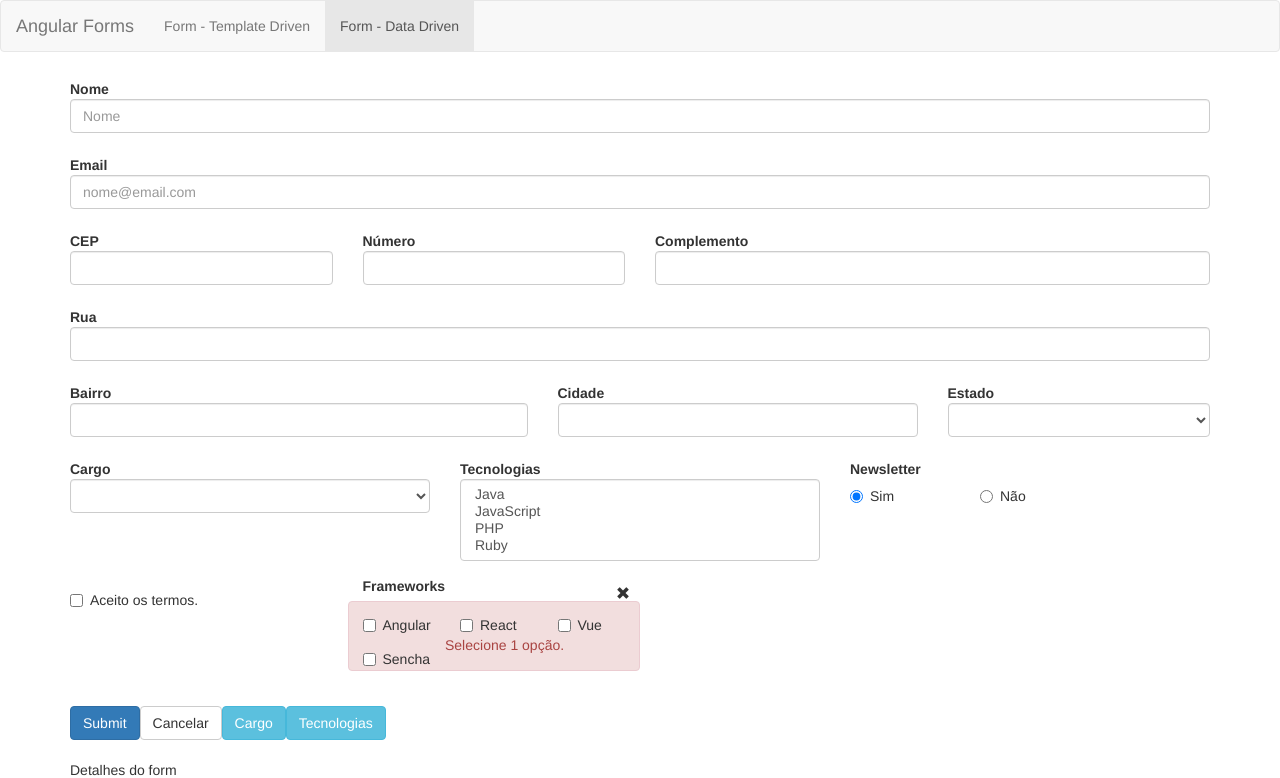
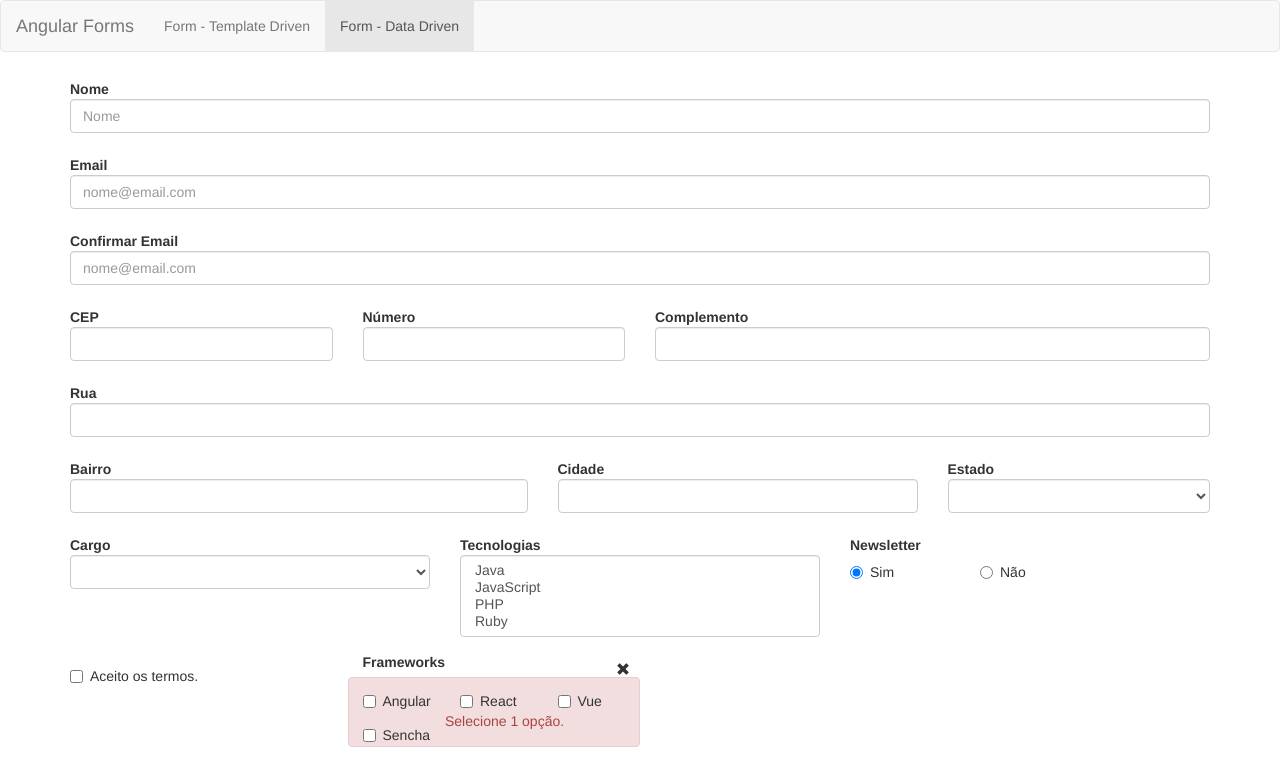
Before and after one commit to regisPatrick/CursoAngular2, an Angular app in the folder forms/: page /dataForm in a window 1280 px wide. Shown: the top 778 px of the page. Built offline with nearby package versions, Linux system fonts and the light colour scheme.

Commit message:
commit 07-05-2020

```diff
--- a/forms/src/app/data-form/data-form.component.html
+++ b/forms/src/app/data-form/data-form.component.html
@@ -26,6 +26,18 @@
             <app-campo-control-erro [mostrarErro]="verificaValidTouched('email')" msgErro="Email é obrigatório.">
             </app-campo-control-erro>
             <app-campo-control-erro [mostrarErro]="verificaEmailInvalido()" msgErro="Email inválido.">
+            </app-campo-control-erro>
+        </div>
+    </div>
+
+    <div class="form-group" [ngClass]="aplicaCssErro('confirmarEmail')">
+        <div class="col-sm-12">
+            <label for="confirmarEmail" class="control-label">Confirmar Email</label>
+        </div>
+
+        <div class="col-sm-12">
+            <input type="email" class="form-control" formControlName="confirmarEmail" id="confirmarEmail" placeholder="nome@email.com"/>
+            <app-campo-control-erro [mostrarErro]="formulario.get('confirmarEmail').hasError('equalsTo')" msgErro="Emails não são iguais.">
             </app-campo-control-erro>
         </div>
     </div>
--- a/forms/src/app/data-form/data-form.component.ts
+++ b/forms/src/app/data-form/data-form.component.ts
@@ -56,6 +56,7 @@ export class DataFormComponent implements OnInit {
     this.formulario = this.formBuilder.group({
       nome: [null, [Validators.required, Validators.minLength(3), Validators.maxLength(20)]],
       email: [null, [Validators.required, Validators.email]],
+      confirmarEmail: [null, [FormValidations.equalsTo('email')]],
 
       endereco: this.formBuilder.group({
         cep: [null, [Validators.required, FormValidations.cepValidator]],
--- a/forms/src/app/shared/form-validations.ts
+++ b/forms/src/app/shared/form-validations.ts
@@ -1,4 +1,4 @@
-import { FormArray, FormControl } from '@angular/forms';
+import { FormArray, FormControl, FormGroup } from '@angular/forms';
 
 export class FormValidations {
 
@@ -29,4 +29,28 @@ export class FormValidations {
       return null;
     }
 
+    static equalsTo(otherField: string){
+      const validator = (formControl: FormControl) => {
+        if(otherField == null){
+          throw new Error('É necessário informar um campo.');
+        }
+
+        if(!formControl.root || !(<FormGroup>formControl.root).controls) {
+          return null;
+        }
+
+        const field = (<FormGroup>formControl.root).get(otherField);
+
+        if(!field) {
+          throw new Error('É necessário informar um campo válido.');
+        }
+
+        if(field.value !== formControl.value){
+          return { equalsTo : otherField};
+        }
+        return null;
+      };
+      return validator;
+    }
+
 }
```
